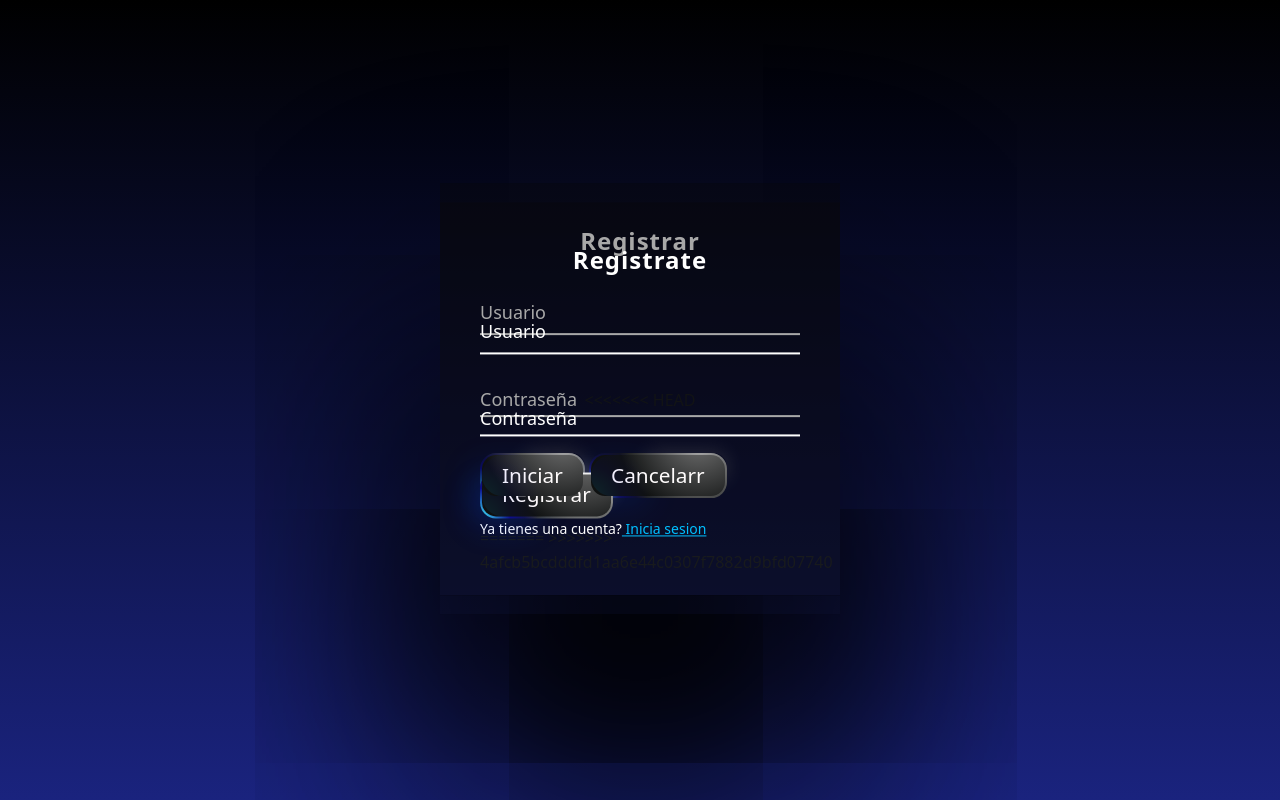
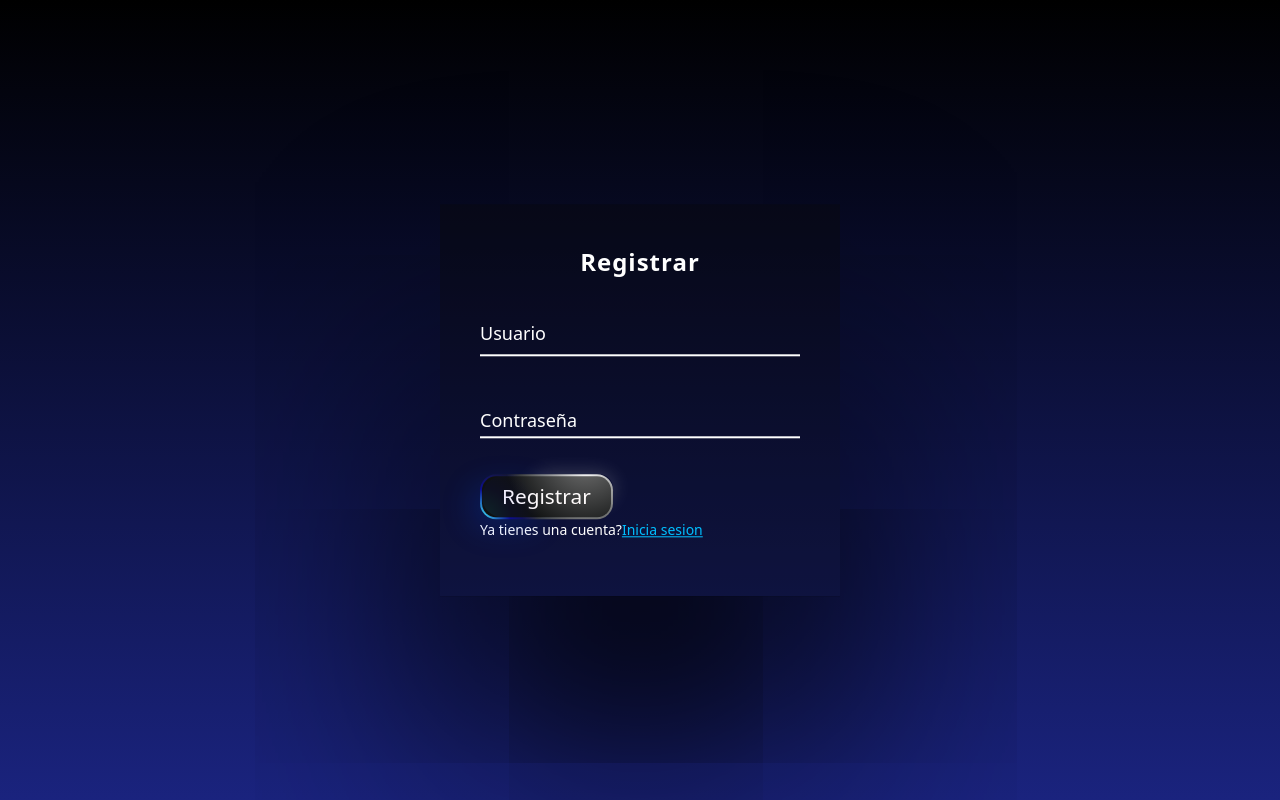
Before and after one commit to Naxl29/PROYECTO-ARDUINO, a PHP site: page /Views/usuario/create.php in a window 1280 px wide. Run offline with PHP 8.4, Linux system fonts and the light colour scheme.

Commit message:
Solución de errores

```diff
--- a/Views/usuario/create.php
+++ b/Views/usuario/create.php
@@ -2,10 +2,7 @@
 //Vista que contiene el formulario de para crear un nuvoe
     require_once("c://laragon/www/PROYECTO-ARDUINO/Views/head/head.php");
 ?>
- <link rel="stylesheet" href="css/Registro.css">
-
-<<<<<<< HEAD
-
+ <link rel="stylesheet" href="/PROYECTO-ARDUINO/css/Registro.css">
     <div class="login-box">
         <p>Registrar</p>
 
@@ -18,41 +15,14 @@
                 <input type="password" id="contrasena" name="contrasena" required>
                 <label for="contrasena">Contraseña</label>
             </div>
-
-        <button type="submit" class="button">
-            <div class="blob1"></div>
-            <div class="blob2"></div>
-            <div class="inner">Iniciar</div>
-        </button>
-        <button type="submit" class="button">
-            <div class="blob1"></div>
-            <div class="blob2"></div>
-            <div class="inner">Cancelarr</div>
-        </button>
-
-        <a href="/PROYECTO-ARDUINO/index.php" class="custom-cancel">Cancelar</a>
-    </form>
-=======
-    <div class="login-box">
-        <p>Registrate</p>
-        <form action="boton.html" method="post">
-            <div class="user-box">
-                <input required="" name="" type="text">
-                <label>Usuario</label>
-            </div>
-            <div class="user-box">
-                <input required="" name="" type="password">
-                <label>Contraseña</label>
-            </div>
             <button type="submit" class="button">
                 <div class="blob1"></div>
                 <div class="blob2"></div>
                 <div class="inner">Registrar</div>
             </button>
         </form>
-        <p>Ya tienes una cuenta?<a href="inicio_sesion.html" class="a2">   Inicia sesion</a></p>
+        <p>Ya tienes una cuenta?<a href="inicio_sesion.html" class="a2">Inicia sesion</a></p>
     </div>
->>>>>>> 4afcb5bcdddfd1aa6e44c0307f7882d9bfd07740
 <?php
     require_once("c://laragon/www/PROYECTO-ARDUINO/Views/head/footer.php");
 ?>
```
Lines whose indentation alone changed are shown as unchanged.
